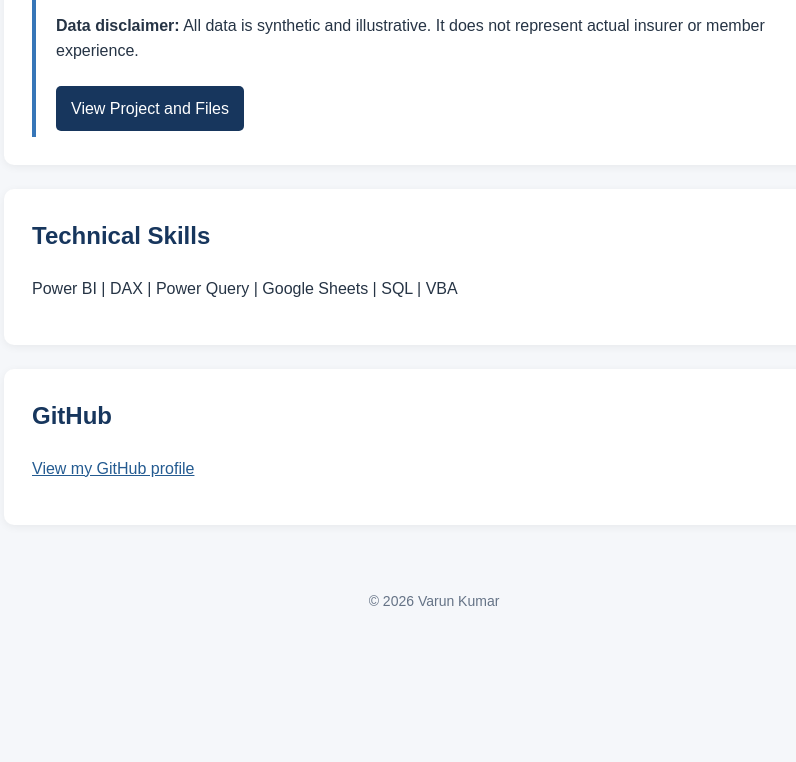
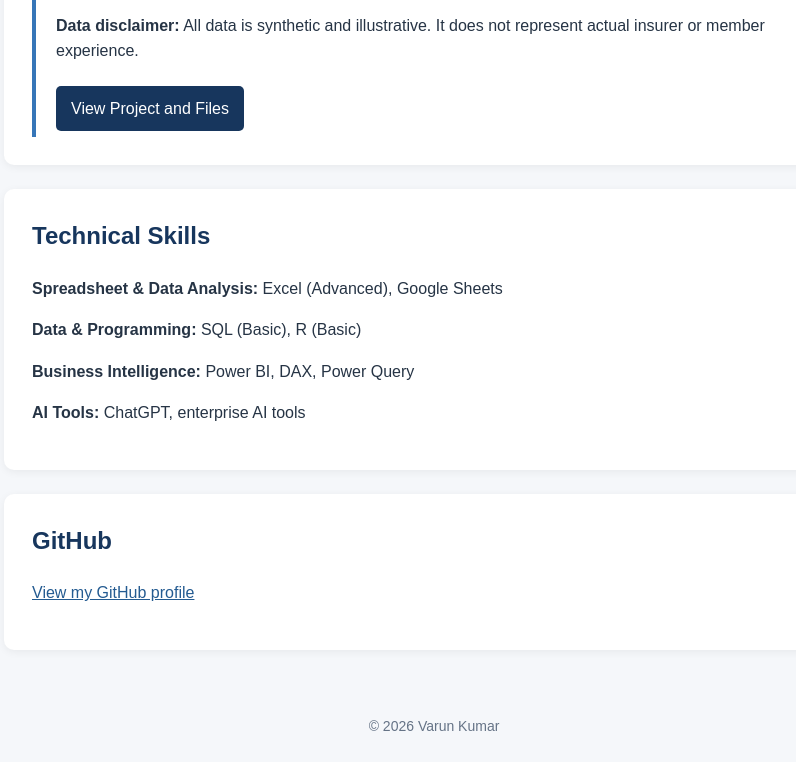
Before and after one commit to varunckumar200/varunckumar200.github.io, a plain HTML site: page index.html in a window 1280 px wide. Shown: the part 861-1623 px from the top of the page, without its empty margins (206-1002 px from the left). Before the commit the page ends 1499 px from the top, so only its background shows below. Drawn offline with Linux system fonts and the light colour scheme.

Commit message:
Update index.html
Update technical skills section

```diff
--- a/index.html
+++ b/index.html
@@ -124,11 +124,24 @@
   </section>
 
   <section>
-    <h2>Technical Skills</h2>
-    <p>
-      Power BI | DAX | Power Query | Google Sheets | SQL | VBA
-    </p>
-  </section>
+  <h2>Technical Skills</h2>
+
+  <p><strong>Spreadsheet & Data Analysis:</strong>
+    Excel (Advanced), Google Sheets
+  </p>
+
+  <p><strong>Data & Programming:</strong>
+    SQL (Basic), R (Basic)
+  </p>
+
+  <p><strong>Business Intelligence:</strong>
+    Power BI, DAX, Power Query
+  </p>
+
+  <p><strong>AI Tools:</strong>
+    ChatGPT, enterprise AI tools
+  </p>
+</section>
 
   <section>
     <h2>GitHub</h2>
```
